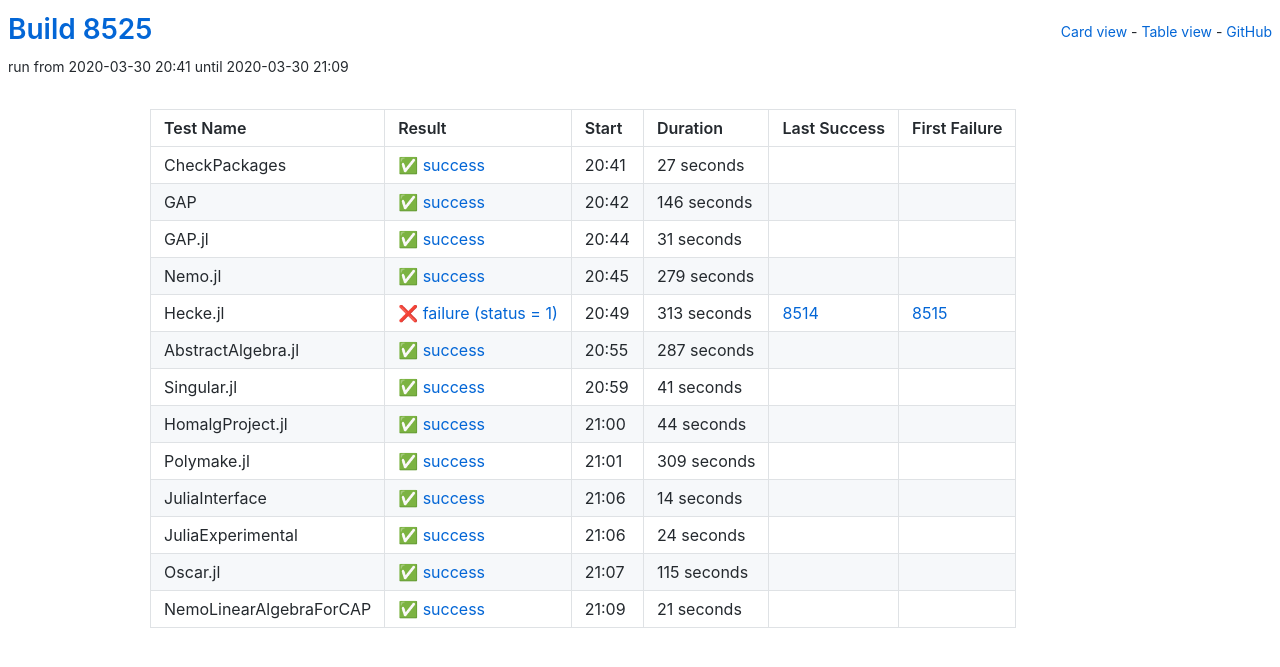
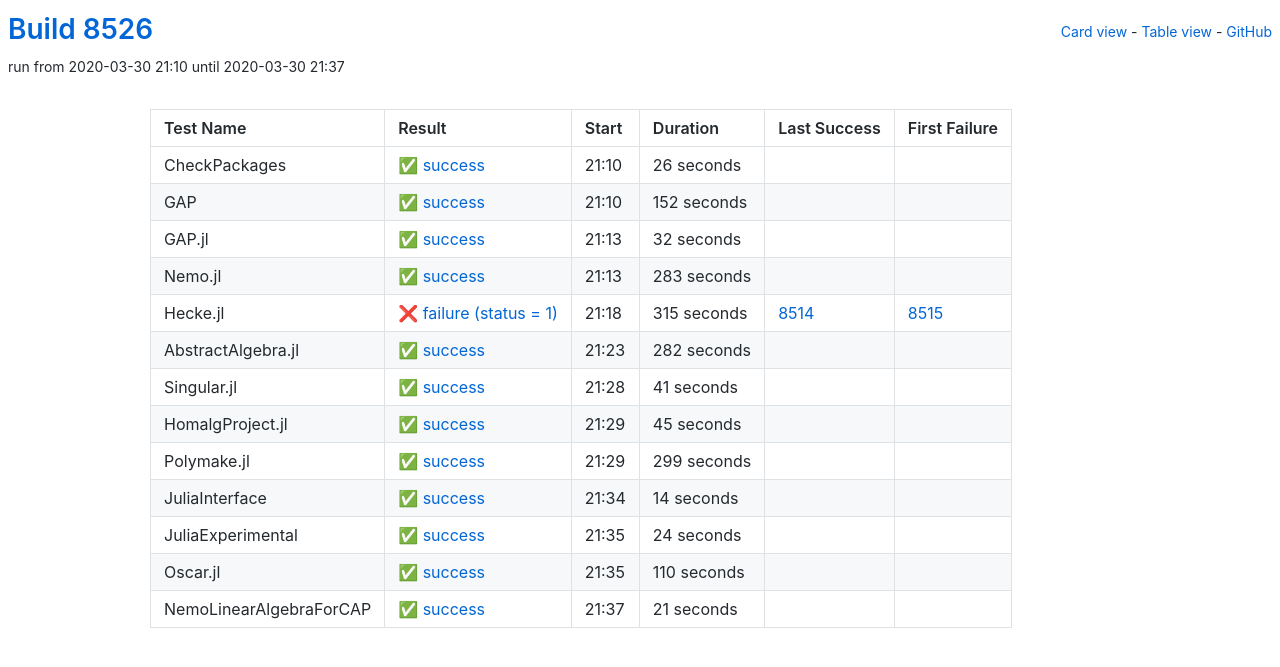
Before and after one commit to oscar-system/oscar-ci-status, a Jekyll site: the page built from table.html, in a window 1280 px wide. Shown: the top 667 px of the page. Built offline with Jekyll 4.4.1, drawn with Linux system fonts in a browser that asks for light colours.

Commit message:
Build 8526

```diff
--- a/_data/ci.yml
+++ b/_data/ci.yml
@@ -1,71 +1,71 @@
-build: 8525
-build_url: https://oscarci.mathematik.uni-kl.de/job/oscar/8525/
+build: 8526
+build_url: https://oscarci.mathematik.uni-kl.de/job/oscar/8526/
 job: oscar
 tests:
-- duration: 27
+- duration: 26
   exitcode: 0
   first_failure: false
   first_failure_url: null
   last_success: false
   last_success_url: null
-  log: https://oscarci.mathematik.uni-kl.de/job/oscar/8525/artifact/logs/build-8525/CheckPackages.log
+  log: https://oscarci.mathematik.uni-kl.de/job/oscar/8526/artifact/logs/build-8526/CheckPackages.log
   name: CheckPackages
-  start: 2020-03-30 20:41
+  start: 2020-03-30 21:10
   status: success
   success: true
-- duration: 146
+- duration: 152
   exitcode: 0
   first_failure: false
   first_failure_url: null
   last_success: false
   last_success_url: null
-  log: https://oscarci.mathematik.uni-kl.de/job/oscar/8525/artifact/logs/build-8525/GAP.log
+  log: https://oscarci.mathematik.uni-kl.de/job/oscar/8526/artifact/logs/build-8526/GAP.log
   name: GAP
-  start: 2020-03-30 20:42
+  start: 2020-03-30 21:10
   status: success
   success: true
-- duration: 31
+- duration: 32
   exitcode: 0
   first_failure: false
   first_failure_url: null
   last_success: false
   last_success_url: null
-  log: https://oscarci.mathematik.uni-kl.de/job/oscar/8525/artifact/logs/build-8525/GAP.jl.log
+  log: https://oscarci.mathematik.uni-kl.de/job/oscar/8526/artifact/logs/build-8526/GAP.jl.log
   name: GAP.jl
-  start: 2020-03-30 20:44
+  start: 2020-03-30 21:13
   status: success
   success: true
-- duration: 279
+- duration: 283
   exitcode: 0
   first_failure: false
   first_failure_url: null
   last_success: false
   last_success_url: null
-  log: https://oscarci.mathematik.uni-kl.de/job/oscar/8525/artifact/logs/build-8525/Nemo.jl.log
+  log: https://oscarci.mathematik.uni-kl.de/job/oscar/8526/artifact/logs/build-8526/Nemo.jl.log
   name: Nemo.jl
-  start: 2020-03-30 20:45
+  start: 2020-03-30 21:13
   status: success
   success: true
-- duration: 313
+- duration: 315
   exitcode: 1
   first_failure: 8515
   first_failure_url: https://oscarci.mathematik.uni-kl.de/job/oscar/8515/
   last_success: 8514
   last_success_url: https://oscarci.mathematik.uni-kl.de/job/oscar/8514/
-  log: https://oscarci.mathematik.uni-kl.de/job/oscar/8525/artifact/logs/build-8525/Hecke.jl.log
+  log: https://oscarci.mathematik.uni-kl.de/job/oscar/8526/artifact/logs/build-8526/Hecke.jl.log
   name: Hecke.jl
-  start: 2020-03-30 20:49
+  start: 2020-03-30 21:18
   status: failure
   success: false
-- duration: 287
+- duration: 282
   exitcode: 0
   first_failure: false
   first_failure_url: null
   last_success: false
   last_success_url: null
-  log: https://oscarci.mathematik.uni-kl.de/job/oscar/8525/artifact/logs/build-8525/AbstractAlgebra.jl.log
+  log: https://oscarci.mathematik.uni-kl.de/job/oscar/8526/artifact/logs/build-8526/AbstractAlgebra.jl.log
   name: AbstractAlgebra.jl
-  start: 2020-03-30 20:55
+  start: 2020-03-30 21:23
   status: success
   success: true
 - duration: 41
@@ -74,31 +74,31 @@
   first_failure_url: null
   last_success: false
   last_success_url: null
-  log: https://oscarci.mathematik.uni-kl.de/job/oscar/8525/artifact/logs/build-8525/Singular.jl.log
+  log: https://oscarci.mathematik.uni-kl.de/job/oscar/8526/artifact/logs/build-8526/Singular.jl.log
   name: Singular.jl
-  start: 2020-03-30 20:59
+  start: 2020-03-30 21:28
   status: success
   success: true
-- duration: 44
+- duration: 45
   exitcode: 0
   first_failure: false
   first_failure_url: null
   last_success: false
   last_success_url: null
-  log: https://oscarci.mathematik.uni-kl.de/job/oscar/8525/artifact/logs/build-8525/HomalgProject.jl.log
+  log: https://oscarci.mathematik.uni-kl.de/job/oscar/8526/artifact/logs/build-8526/HomalgProject.jl.log
   name: HomalgProject.jl
-  start: 2020-03-30 21:00
+  start: 2020-03-30 21:29
   status: success
   success: true
-- duration: 309
+- duration: 299
   exitcode: 0
   first_failure: false
   first_failure_url: null
   last_success: false
   last_success_url: null
-  log: https://oscarci.mathematik.uni-kl.de/job/oscar/8525/artifact/logs/build-8525/Polymake.jl.log
+  log: https://oscarci.mathematik.uni-kl.de/job/oscar/8526/artifact/logs/build-8526/Polymake.jl.log
   name: Polymake.jl
-  start: 2020-03-30 21:01
+  start: 2020-03-30 21:29
   status: success
   success: true
 - duration: 14
@@ -107,9 +107,9 @@
   first_failure_url: null
   last_success: false
   last_success_url: null
-  log: https://oscarci.mathematik.uni-kl.de/job/oscar/8525/artifact/logs/build-8525/JuliaInterface.log
+  log: https://oscarci.mathematik.uni-kl.de/job/oscar/8526/artifact/logs/build-8526/JuliaInterface.log
   name: JuliaInterface
-  start: 2020-03-30 21:06
+  start: 2020-03-30 21:34
   status: success
   success: true
 - duration: 24
@@ -118,20 +118,20 @@
   first_failure_url: null
   last_success: false
   last_success_url: null
-  log: https://oscarci.mathematik.uni-kl.de/job/oscar/8525/artifact/logs/build-8525/JuliaExperimental.log
+  log: https://oscarci.mathematik.uni-kl.de/job/oscar/8526/artifact/logs/build-8526/JuliaExperimental.log
   name: JuliaExperimental
-  start: 2020-03-30 21:06
+  start: 2020-03-30 21:35
   status: success
   success: true
-- duration: 115
+- duration: 110
   exitcode: 0
   first_failure: false
   first_failure_url: null
   last_success: false
   last_success_url: null
-  log: https://oscarci.mathematik.uni-kl.de/job/oscar/8525/artifact/logs/build-8525/Oscar.jl.log
+  log: https://oscarci.mathematik.uni-kl.de/job/oscar/8526/artifact/logs/build-8526/Oscar.jl.log
   name: Oscar.jl
-  start: 2020-03-30 21:07
+  start: 2020-03-30 21:35
   status: success
   success: true
 - duration: 21
@@ -140,8 +140,8 @@
   first_failure_url: null
   last_success: false
   last_success_url: null
-  log: https://oscarci.mathematik.uni-kl.de/job/oscar/8525/artifact/logs/build-8525/NemoLinearAlgebraForCAP.log
+  log: https://oscarci.mathematik.uni-kl.de/job/oscar/8526/artifact/logs/build-8526/NemoLinearAlgebraForCAP.log
   name: NemoLinearAlgebraForCAP
-  start: 2020-03-30 21:09
+  start: 2020-03-30 21:37
   status: success
   success: true
```
Also changed, not shown: README.md.
